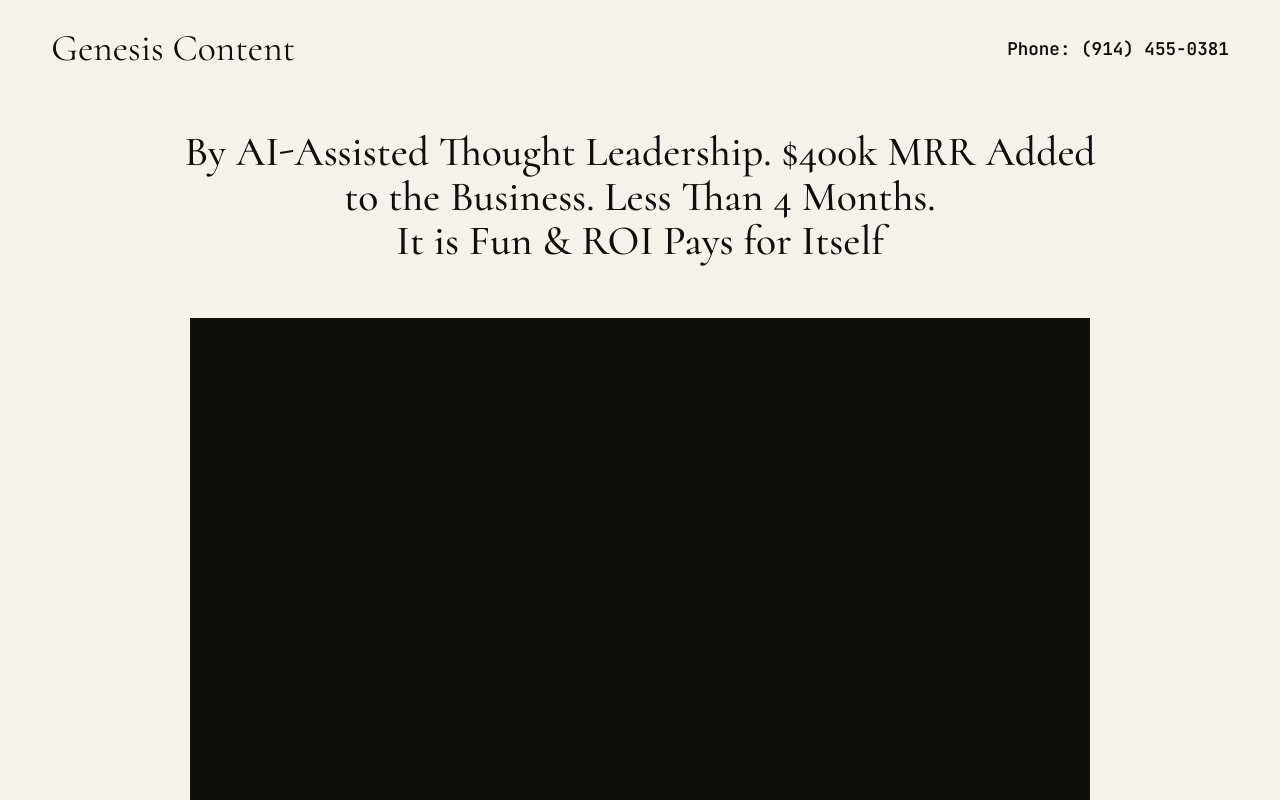
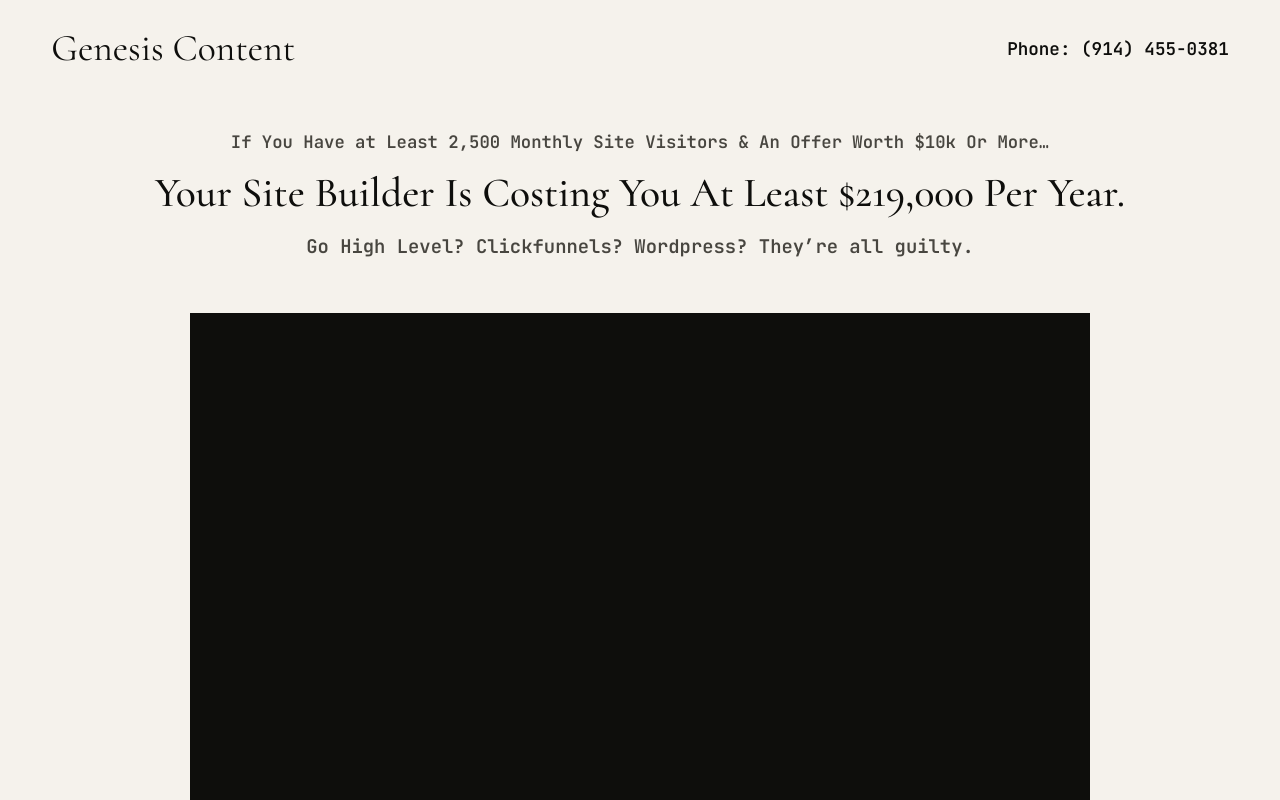
Before and after one commit to tdgeraldmcd/genesiswebsite, a plain HTML site: page thesis/index.html in a window 1280 px wide. Shown: the top 800 px of the page. Drawn offline with Linux system fonts and the light colour scheme; a script that the page names is missing.

Commit message:
newheadline

```diff
--- a/assets/page.css
+++ b/assets/page.css
@@ -442,8 +442,30 @@ textarea {
   text-align: center;
 }
 
-.thesis-title-line {
-  display: block;
+.thesis-hero-copy {
+  display: grid;
+  justify-items: center;
+  gap: clamp(12px, 1.8vw, 18px);
+}
+
+.thesis-eyebrow,
+.thesis-subheadline {
+  max-width: 820px;
+  margin: 0 auto;
+  color: var(--color-ink-soft);
+  font-family: var(--font-body);
+  font-weight: 600;
+  letter-spacing: 0;
+  line-height: 1.35;
+  text-align: center;
+}
+
+.thesis-eyebrow {
+  font-size: clamp(0.88rem, 1.35vw, 1.08rem);
+}
+
+.thesis-subheadline {
+  font-size: clamp(0.96rem, 1.55vw, 1.18rem);
 }
 
 .thesis-video {
@@ -498,12 +520,6 @@ textarea {
   margin: 0;
 }
 
-@media (min-width: 761px) {
-  .thesis-title-line {
-    white-space: nowrap;
-  }
-}
-
 @media (max-width: 1100px) {
   .thesis-article h1 {
     font-size: 2.3rem;
--- a/thesis/index.html
+++ b/thesis/index.html
@@ -17,7 +17,7 @@
     <title>Thesis | Genesis Content</title>
     <meta
       name="description"
-      content="By AI-Assisted Thought Leadership. $400k MRR Added to the Business. Less Than 4 Months. It is Fun &amp; ROI Pays for Itself."
+      content="Your Site Builder Is Costing You At Least $219,000 Per Year."
     >
 
     <!-- Google Tag Manager -->
@@ -51,11 +51,11 @@
 
       <main>
         <article class="about-article thesis-article" aria-labelledby="page-title">
-          <h1 id="page-title">
-            <span class="thesis-title-line">By AI-Assisted Thought Leadership. $400k MRR Added</span>
-            <span class="thesis-title-line">to the Business. Less Than 4 Months.</span>
-            <span class="thesis-title-line">It is Fun &amp; ROI Pays for Itself</span>
-          </h1>
+          <header class="thesis-hero-copy">
+            <p class="thesis-eyebrow">If You Have at Least 2,500 Monthly Site Visitors &amp; An Offer Worth $10k Or More&hellip;</p>
+            <h1 id="page-title">Your Site Builder Is Costing You At Least $219,000 Per Year.</h1>
+            <p class="thesis-subheadline">Go High Level? Clickfunnels? Wordpress? They&rsquo;re all guilty.</p>
+          </header>
 
           <div class="thesis-video" aria-label="Genesis Content thesis video">
             <div id="vidalytics_embed_HL9gnmOdd4V4wzTj" style="width: 100%; position:relative; padding-top: 65.03%;"></div>
```
